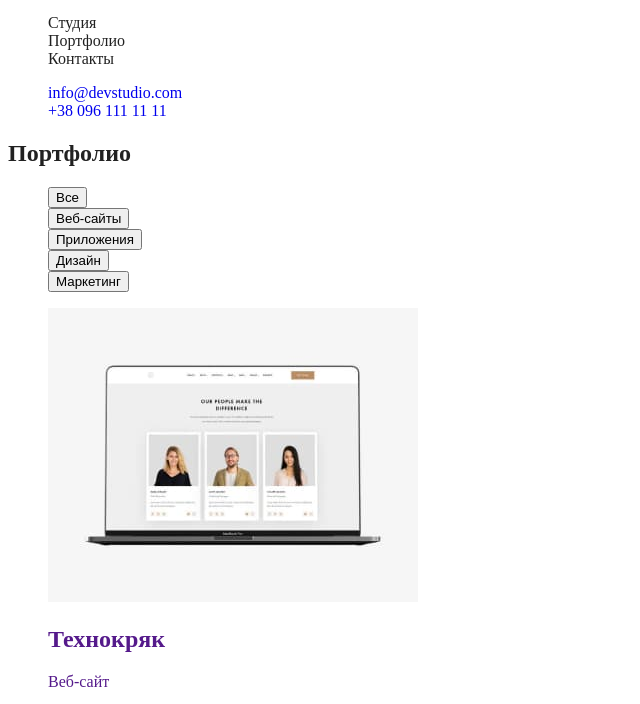
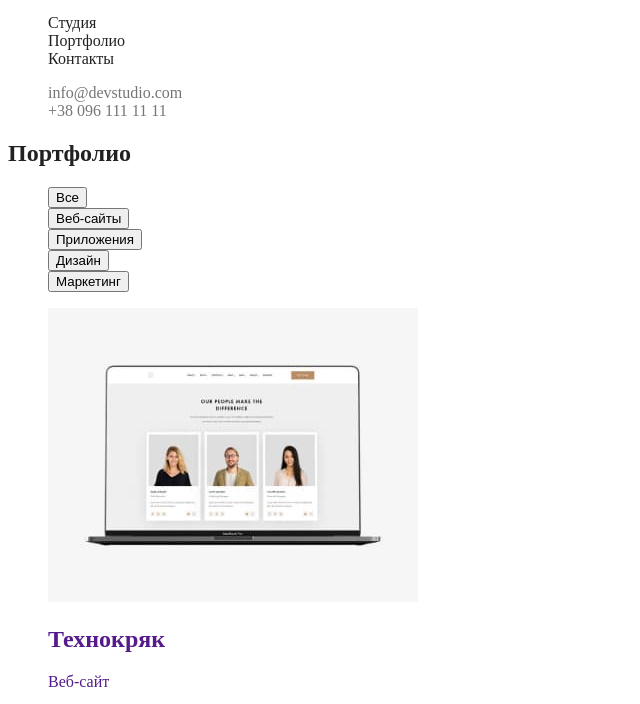
Before and after one commit to andriysm1988/goit-markup-hw-02, a plain HTML site: page portfolio.html in a window 1280 px wide. Shown: the part 28-732 px from the top of the page, without its empty margins (0-640 px from the left). Drawn offline with Linux system fonts and the light colour scheme.

Commit message:
додає класи для контактів в хедері

```diff
--- a/portfolio.html
+++ b/portfolio.html
@@ -23,9 +23,9 @@
             </ul>
         </nav>
 
-        <ul>
-            <li><a href="mailto:info@devstudio.com">info@devstudio.com</a></li>
-            <li> <a href="tel:+380961111111">+38 096 111 11 11</a></li>
+        <ul class="contact-list">
+            <li><a class="link" href="mailto:info@devstudio.com">info@devstudio.com</a></li>
+            <li> <a class="link" href="tel:+380961111111">+38 096 111 11 11</a></li>
         </ul>
 
     </header>
```
